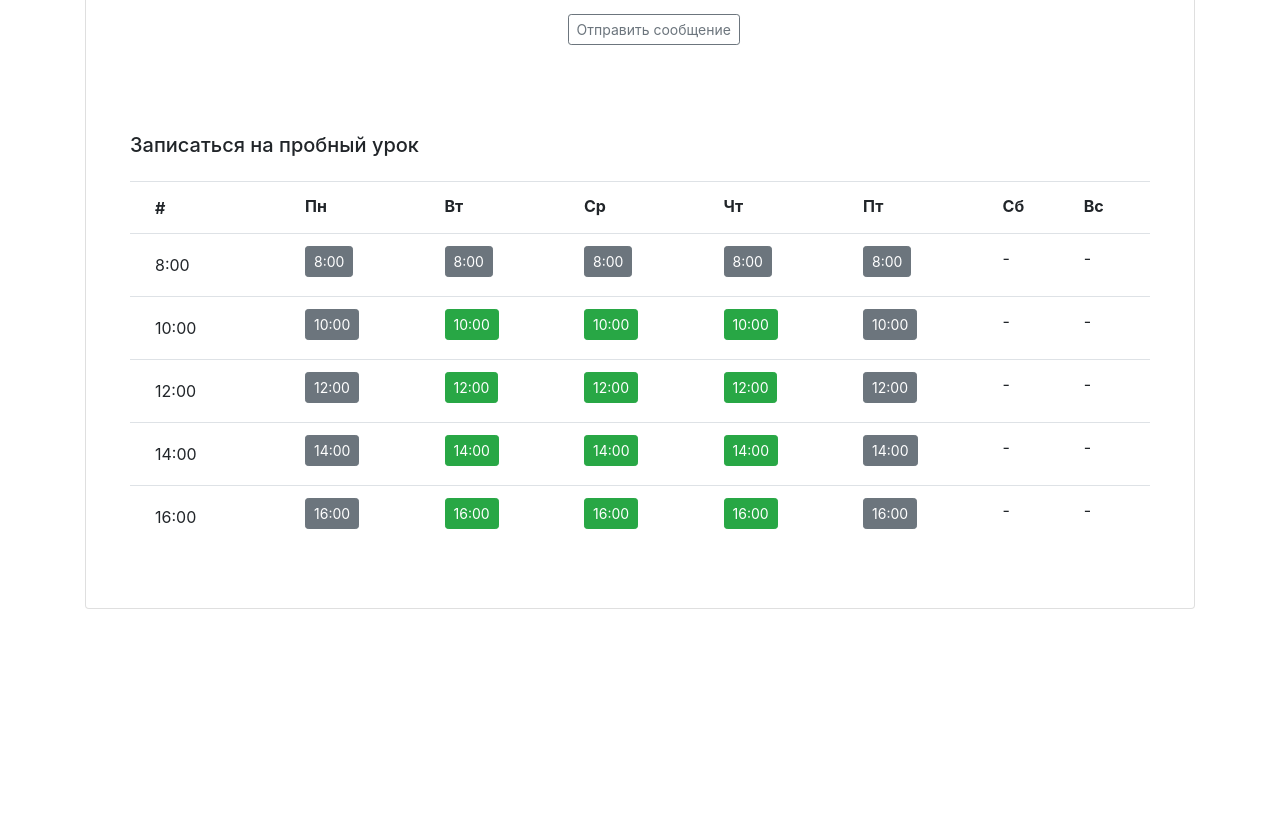
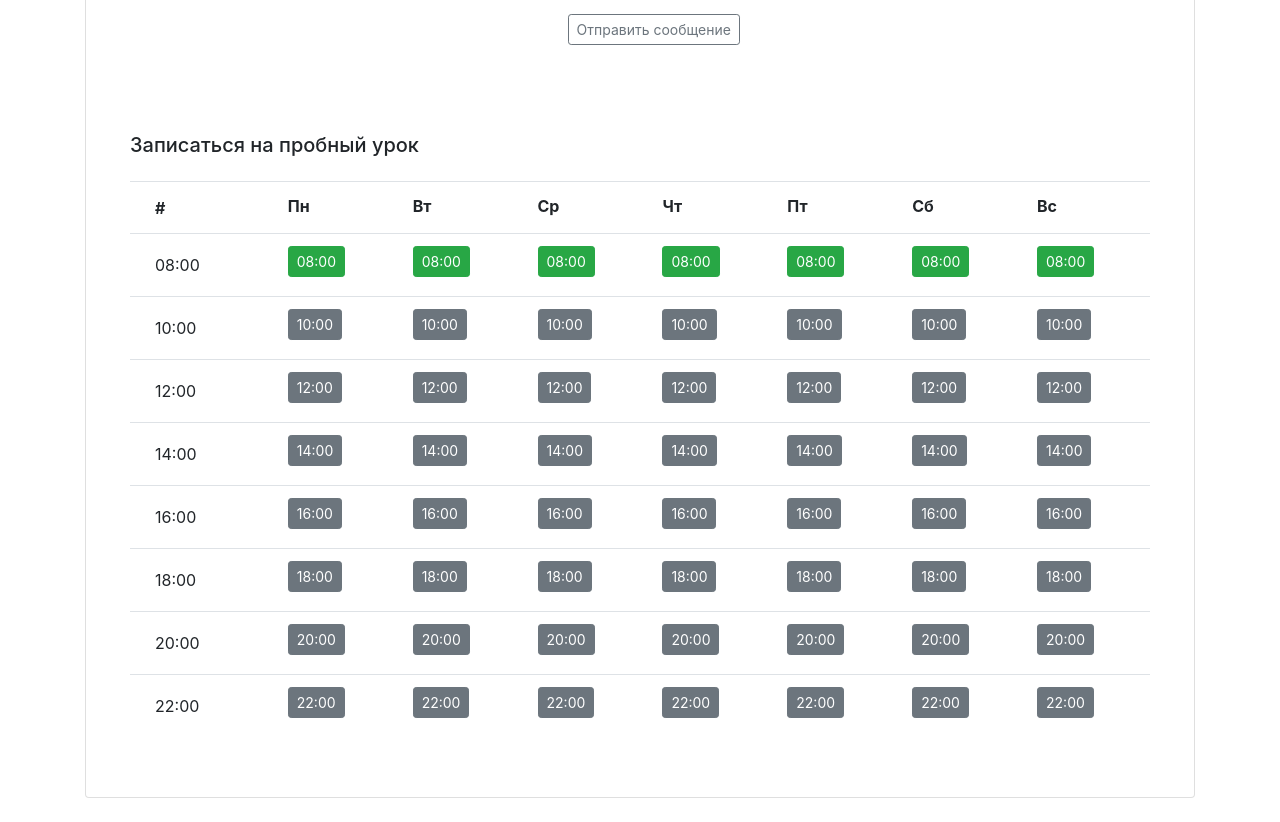
Before and after one commit to Igggr/flsk_repetit, a Flask app: page /profiles/1/ in a window 1280 px wide. Shown: the part 469-1291 px from the top of the page. Before the commit the page ends 1078 px from the top, so only its background shows below. Run offline with Flask 2, Linux system fonts and the light colour scheme; some libraries are stand-ins or nearby versions.

Commit message:
add display for teachers empty time in profile.html

```diff
--- a/app.py
+++ b/app.py
@@ -35,5 +35,12 @@ def teachers_for_goal(teachers, goal):
     return filter(lambda teacher: goal in teacher['goals'], teachers)
 
 
+@app.context_processor
+def utility_processor():
+    def is_free(teacher, day, hour):
+        return teacher['free'][day][hour]
+    return dict(is_free=is_free)
+
+
 if __name__ == "__main__":
     app.run(debug=True)
--- a/templates/profile.html
+++ b/templates/profile.html
@@ -43,56 +43,17 @@
             <th>Сб</th>
             <th>Вс</th>
           </tr>
-          <tr>
-            <td><span class="btn">8:00</span></td>
-            <td><a href="#" class="btn btn-sm btn-secondary">8:00</a></td>
-            <td><a href="#" class="btn btn-sm btn-secondary">8:00</a></td>
-            <td><a href="#" class="btn btn-sm btn-secondary">8:00</a></td>
-            <td><a href="#" class="btn btn-sm btn-secondary">8:00</a></td>
-            <td><a href="#" class="btn btn-sm btn-secondary">8:00</a></td>
-            <td>-</td>
-            <td>-</td>
-          </tr>
-          <tr>
-            <td><span class="btn">10:00</span></td>
-            <td><a href="#" class="btn btn-sm btn-secondary">10:00</a></td>
-            <td><a href="#" class="btn btn-sm btn-success">10:00</a></td>
-            <td><a href="#" class="btn btn-sm btn-success">10:00</a></td>
-            <td><a href="#" class="btn btn-sm btn-success">10:00</a></td>
-            <td><a href="#" class="btn btn-sm btn-secondary">10:00</a></td>
-            <td>-</td>
-            <td>-</td>
-          </tr>
-          <tr>
-            <td><span class="btn">12:00</span></td>
-            <td><a href="#" class="btn btn-sm btn-secondary">12:00</a></td>
-            <td><a href="#" class="btn btn-sm btn-success">12:00</a></td>
-            <td><a href="#" class="btn btn-sm btn-success">12:00</a></td>
-            <td><a href="#" class="btn btn-sm btn-success">12:00</a></td>
-            <td><a href="#" class="btn btn-sm btn-secondary">12:00</a></td>
-            <td>-</td>
-            <td>-</td>
-          </tr>
-          <tr>
-            <td><span class="btn">14:00</span></td>
-            <td><a href="#" class="btn btn-sm btn-secondary">14:00</a></td>
-            <td><a href="#" class="btn btn-sm btn-success">14:00</a></td>
-            <td><a href="#" class="btn btn-sm btn-success">14:00</a></td>
-            <td><a href="#" class="btn btn-sm btn-success">14:00</a></td>
-            <td><a href="#" class="btn btn-sm btn-secondary">14:00</a></td>
-            <td>-</td>
-            <td>-</td>
-          </tr>
-          <tr>
-            <td><span class="btn">16:00</span></td>
-            <td><a href="#" class="btn btn-sm btn-secondary">16:00</a></td>
-            <td><a href="#" class="btn btn-sm btn-success">16:00</a></td>
-            <td><a href="#" class="btn btn-sm btn-success">16:00</a></td>
-            <td><a href="#" class="btn btn-sm btn-success">16:00</a></td>
-            <td><a href="#" class="btn btn-sm btn-secondary">16:00</a></td>
-            <td>-</td>
-            <td>-</td>
-          </tr>
+
+          {% for time in ("8:00", "10:00", "12:00", "14:00", "16:00", "18:00", "20:00", "22:00") %}
+           <tr>
+            <td><span class="btn">{{ time.zfill(5) }}</span></td>
+            {% for day in teacher.free %}
+              <td><a href="#" class="btn btn-sm btn-{{ 'success' if is_free(teacher, day, time) else 'secondary' }}">
+              {{ time.zfill(5) }}</a></td>
+            {% endfor %}
+           </tr>
+          {% endfor %}
+
         </table>
       </div>
     </div>
```
